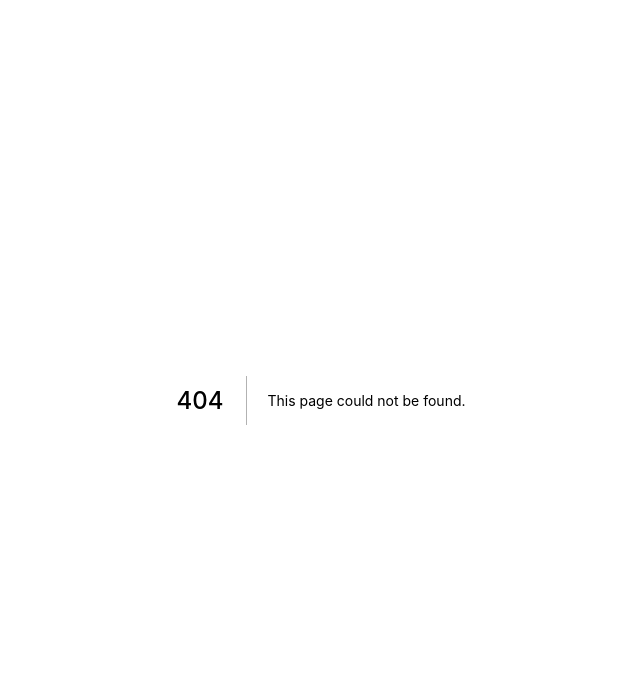
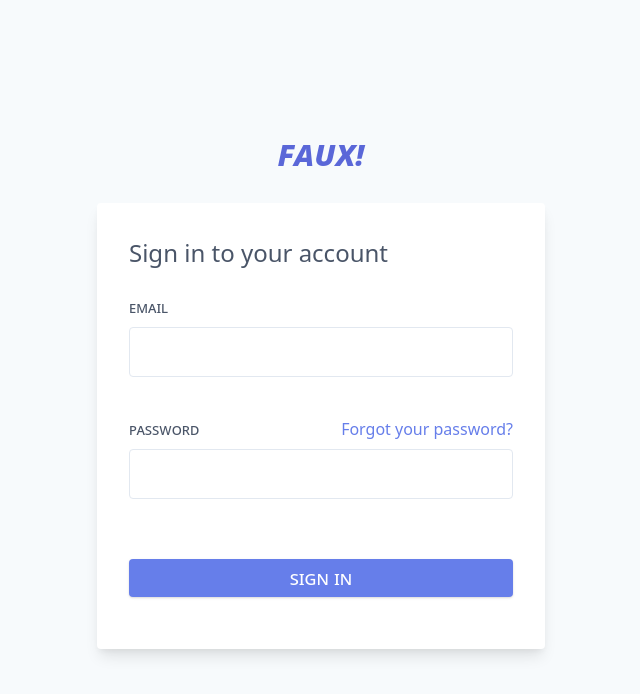
Before and after one commit to dylanferguson/faux, a Next.js app: page /login in a window 1280 px wide. Before the commit this address had no page. Shown: the top 694 px of the page, without its empty margins (319-959 px from the left). Built offline with nearby package versions, Linux system fonts and the light colour scheme.

Commit message:
feat: Add /login route

```diff
--- a/src/components/Button.tsx
+++ b/src/components/Button.tsx
@@ -11,26 +11,19 @@ type ButtonProps = ButtonSharedProps & {
   onClick?: () => void;
 };
 
-const commonStyles =
-  "inline-block rounded pointer-cursor  py-1 px-4 text-xl small-caps shadow hover:shadow-md transition ease-in duration-100";
-const primaryStyles =
-  "text-white bg-indigo-500 hover:bg-indigo-600 active:bg-indigo-700";
-const secondaryStyles =
-  "text-indigo-500 bg-white hover:text-indigo-400 active:text-indigo-800";
-const styles = (secondary = false, className?: string) =>
-  classNames(
-    commonStyles,
-    secondary ? secondaryStyles : primaryStyles,
-    className
-  );
-
 export const Button = ({
   children,
   onClick,
   className,
   secondary = false,
 }: ButtonProps) => (
-  <button onClick={onClick} className={styles(secondary, className)}>
+  <button
+    onClick={onClick}
+    className={classNames(
+      secondary ? "btn-secondary" : "btn-primary",
+      className
+    )}
+  >
     {children}
   </button>
 );
@@ -46,6 +39,13 @@ export const ButtonLink = ({
   secondary = false,
 }: ButtonLinkProps) => (
   <Link href={href}>
-    <a className={styles(secondary, className)}>{children}</a>
+    <a
+      className={classNames(
+        secondary ? "btn-secondary" : "btn-primary",
+        className
+      )}
+    >
+      {children}
+    </a>
   </Link>
 );
--- a/src/components/Header.tsx
+++ b/src/components/Header.tsx
@@ -52,7 +52,7 @@ export const Header = () => {
         <Link href="/">
           <a
             href="/"
-            className="text-indigo-600 italic text-3xl font-bold leading-none small-caps"
+            className="logo"
           >
             Faux!
           </a>
--- /dev/null
+++ b/src/pages/login.tsx
@@ -0,0 +1,82 @@
+import Link from "next/link";
+import { useState } from "react";
+import { useRouter } from "next/router";
+
+/**
+ * Trying out an uncontrolled form.
+ * https://www.swyx.io/writing/no-controlled-forms/
+ * https://www.youtube.com/watch?v=X51J2KyPxL4
+ * https://github.com/react-hook-form/react-hook-form
+ * https://reactjs.org/docs/uncontrolled-components.html
+ * https://goshakkk.name/controlled-vs-uncontrolled-inputs-react/
+ */
+const Login = () => {
+  const router = useRouter();
+  const handleSubmit = (event: React.FormEvent<HTMLFormElement>): boolean => {
+    event.preventDefault();
+    if (
+      !event.currentTarget.userId.value &&
+      !event.currentTarget.password.value
+    ) {
+      return false;
+    }
+
+    router.push("/");
+    return false;
+  };
+
+  return (
+    <div className="min-h-screen bg-white sm:bg-gray-100 bg-opacity-25 flex flex-col items-center justify-center">
+      <h1 className="logo mb-8 text-4xl">Faux!</h1>
+      <form
+        onSubmit={handleSubmit}
+        className="bg-white sm:shadow-lg rounded px-8 pt-8 pb-8 mb-4 w-full sm:max-w-md"
+      >
+        <h2 className="text-gray-700 text-2xl">Sign in to your account</h2>
+        <div className="mt-6 mb-10">
+          <label
+            htmlFor="email"
+            className="block text-gray-700 text-md small-caps mb-2"
+          >
+            Email
+          </label>
+          <input
+            id="email"
+            type="tel"
+            maxLength={8}
+            name="userId"
+            required
+            className="border border-gray-300 rounded w-full py-3 px-4 text-base focus-outline"
+          />
+        </div>
+        <div className="mt-6 mb-10">
+          <label
+            htmlFor="password"
+            className="block text-gray-700 text-md mb-2 flex justify-between"
+          >
+            <span className="small-caps">Password</span>
+            <span className="text-indigo-500">
+              <Link href="/">
+                <a>Forgot your password?</a>
+              </Link>
+            </span>
+          </label>
+          <input
+            type="password"
+            name="password"
+            id="password"
+            required
+            className="border border-gray-300 rounded w-full py-3 px-4 text-base focus-outline"
+          />
+        </div>
+        <input
+          type="submit"
+          value="Sign In"
+          className="btn-primary w-full my-5 focus-outline"
+        />
+      </form>
+    </div>
+  );
+};
+
+export default Login;
--- a/src/pages/tailwind.css
+++ b/src/pages/tailwind.css
@@ -6,12 +6,62 @@ body {
   -moz-osx-font-smoothing: grayscale;
 }
 
+/* Brand stuff */
+.logo {
+  @apply text-indigo-600 italic text-3xl font-bold leading-none small-caps;
+}
+
+.btn-common {
+  @apply inline-block rounded cursor-pointer py-1 px-4 text-xl small-caps shadow transition ease-in duration-100;
+}
+
+.btn-common:hover {
+  @apply shadow-md;
+}
+
+.btn-primary {
+  @apply btn-common text-white bg-indigo-500;
+}
+
+.btn-primary:hover {
+  @apply bg-indigo-600;
+}
+
+.btn-primary:active {
+  @apply bg-indigo-700;
+}
+
+.btn-secondary {
+  @apply btn-common text-indigo-500 bg-white;
+}
+
+.btn-secondary:hover {
+  @apply text-indigo-400;
+}
+
+.btn-secondary:active {
+  @apply text-indigo-800;
+}
+
+/* Some utils Tailwind didn't have */
 .small-caps {
   font-variant-caps: all-small-caps;
 }
 
+/* Bulldozing browser default outlines */
+.focus-outline {
+  transition: box-shadow 0.2s ease-out;
+}
+
+.focus-outline:focus {
+  outline: none;
+  box-shadow: 0 0 0 3px rgba(100, 149, 237, 0.25);
+}
+
+/* Component specific classes */
+/* --- Footer */
 .footer-clip-path {
-  clip-path: polygon(0 3vw,100% 0,100% 100%,0 100%);
+  clip-path: polygon(0 3vw, 100% 0, 100% 100%, 0 100%);
 }
 
 .api-status {
@@ -19,7 +69,7 @@ body {
 }
 
 .api-status::before {
-  content: '';
+  content: "";
   @apply w-2 h-2 bg-green-200 bg-green-500 rounded-full mr-2;
 }
 
--- a/tailwind.config.js
+++ b/tailwind.config.js
@@ -6,6 +6,8 @@ module.exports = {
             primary: '#635bfc',
             secondary: '#79dbc0',
             ...defaultTheme.colors
+        },
+        variants: {
         },
         container: {
             center: true,
```
